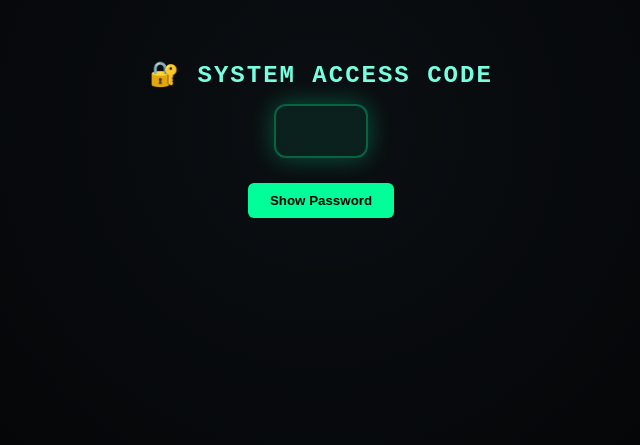
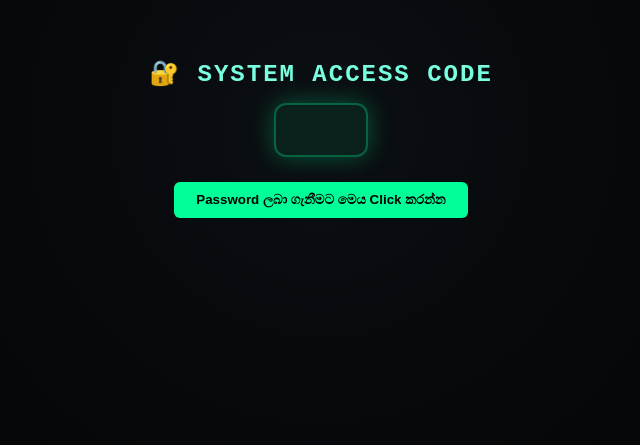
Before and after one commit to Saman-Pushpa-Kumara/SMART_TV, a plain HTML site: page index.html in a window 1280 px wide. Shown: the part 279-724 px from the top of the page, without its empty margins (319-959 px from the left). Drawn offline with Linux system fonts and the light colour scheme.

Commit message:
Update index.html

```diff
--- a/index.html
+++ b/index.html
@@ -93,7 +93,7 @@
 <body>
   <h2>🔐 SYSTEM ACCESS CODE</h2>
   <div id="passwordBox" class="password-box"></div>
-  <button id="startBtn">Show Password</button>
+  <button id="startBtn">Password ලබා ගැනීමට මෙය Click කරන්න</button>
 
   <script>
     const password = [4, 4, 4, 4]; // ඔබේ password
```
